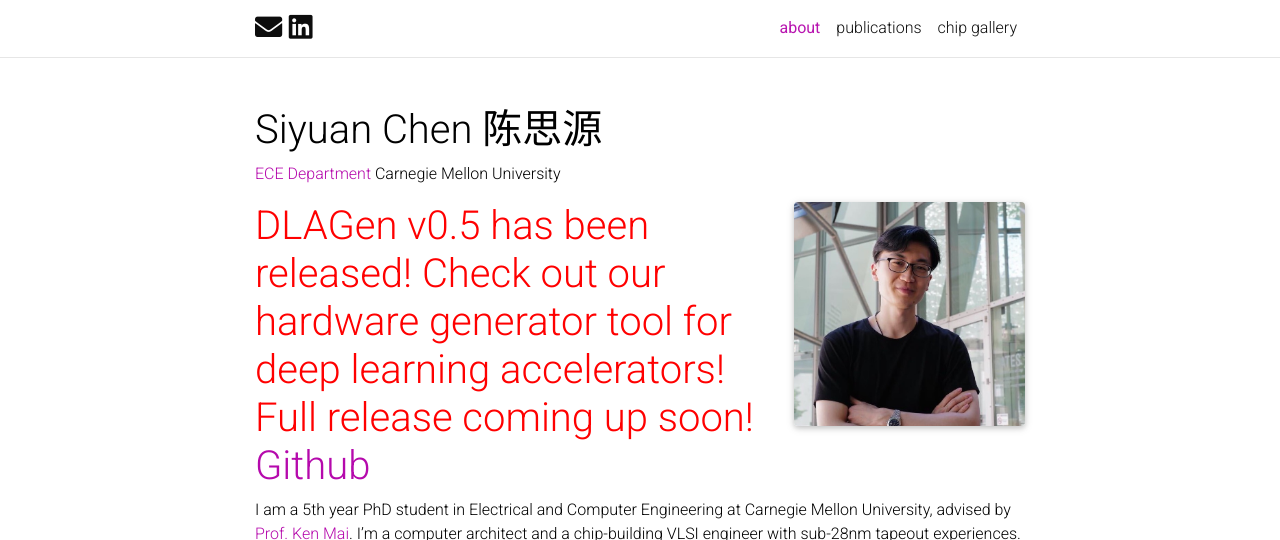
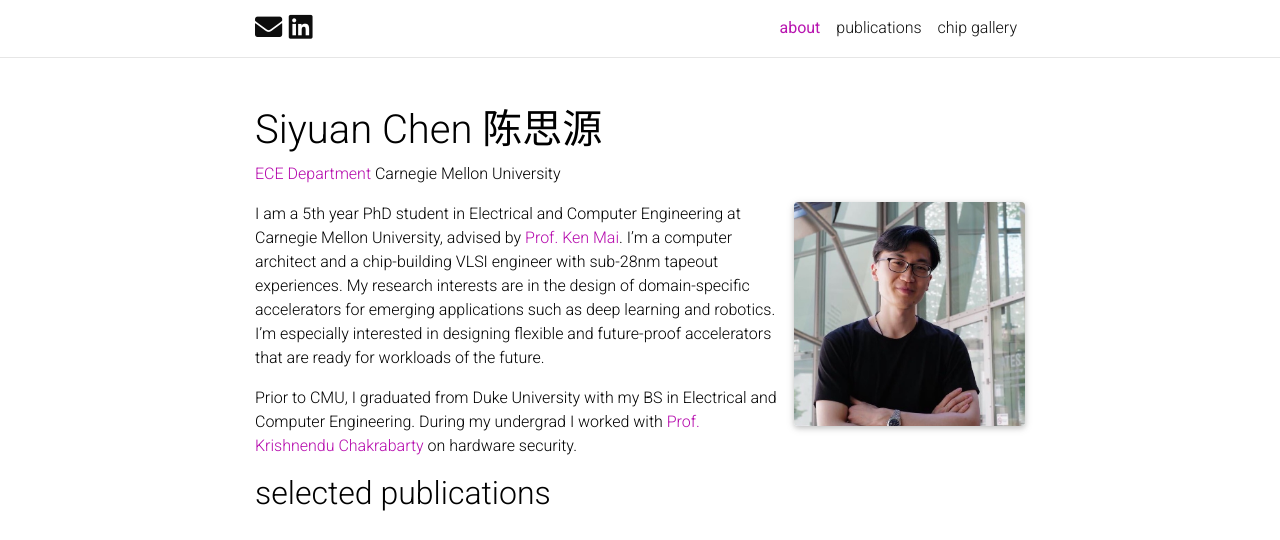
Before and after one commit to chensy7/chensy7.github.io, a Jekyll site: the page built from _pages/about.md, in a window 1280 px wide and 938 px high, cut to the strip 0-540 px from the top of the window. Built offline with Jekyll 4.4.1, drawn with Linux system fonts in a browser that asks for light colours; full-size pictures stand in for the smaller copies a plugin makes; comment, search, counter and statistics services are not loaded; a style sheet for code colours, icons or effects is not loaded.

Commit message:
Update about.md

```diff
--- a/_pages/about.md
+++ b/_pages/about.md
@@ -19,7 +19,7 @@
 ---
 
 
-# <font color="red"> DLAGen v0.5 has been released! Check out our hardware generator tool for deep learning accelerators! Full release coming up soon!</font> [Github](https://github.com/CMU-VLSI/dlagen)
+<!-- <font color="red"> DLAGen v0.5 has been released! Check out our hardware generator tool for deep learning accelerators! Full release coming up soon!</font> [Github](https://github.com/CMU-VLSI/dlagen) -->
 
 
 I am a 5th year PhD student in Electrical and Computer Engineering at Carnegie Mellon University, advised by [Prof. Ken Mai](https://www.ece.cmu.edu/directory/bios/mai-ken.html). I’m a computer architect and a chip-building VLSI engineer with sub-28nm tapeout experiences. My research interests are in the design of domain-specific accelerators for emerging applications such as deep learning and robotics. I’m especially interested in designing flexible and future-proof accelerators that are ready for workloads of the future.
```
